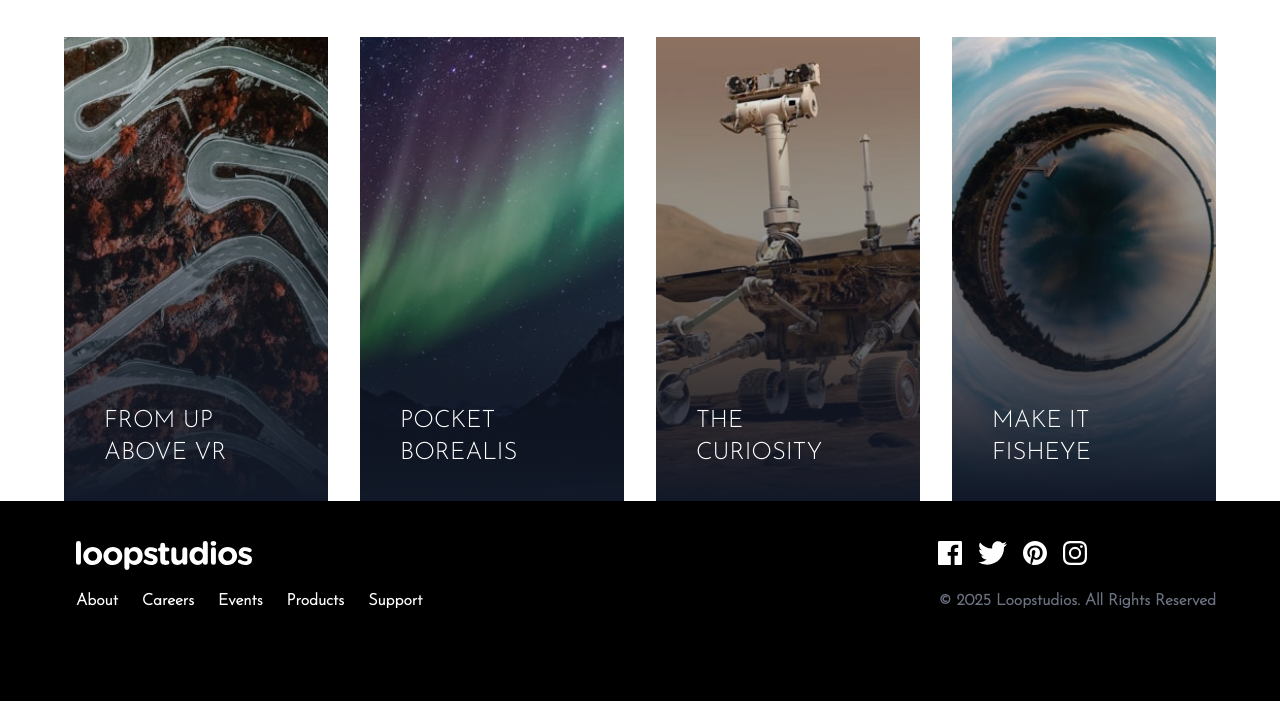
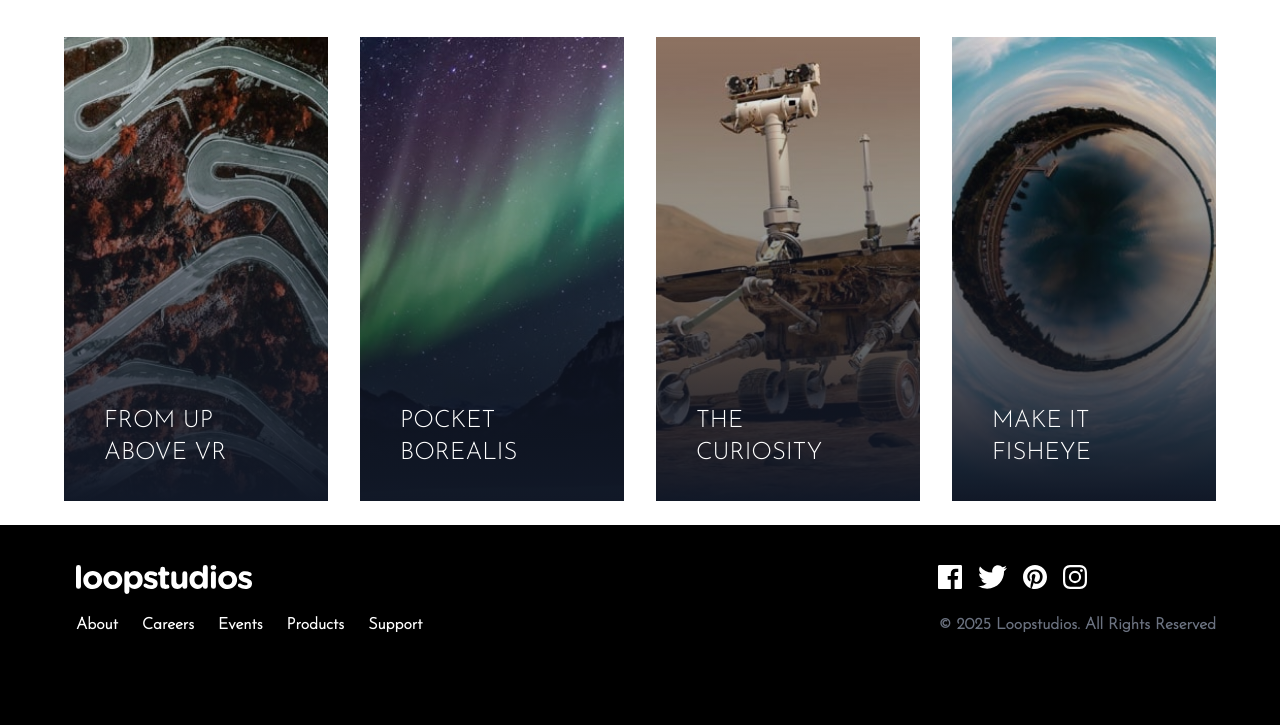
Before and after one commit to claudiu1987/Loopstudios-tailwind, a website: page index.html in a window 1280 px wide. Shown: the part 2067-2792 px from the top of the page. Before the commit the page ends 2768 px from the top, so only its background shows below. Drawn offline with Linux system fonts and the light colour scheme.

Commit message:
bug fixed

```diff
--- a/index.html
+++ b/index.html
@@ -291,7 +291,7 @@
         </div>
       </div>
     </section>
-    <footer class="bg-black">
+    <footer class="bg-black md: mt-6">
       <!-- Container -->
       <div class="container max-w-6xl py-10 mx-auto">
         <!-- Footer Flex Container -->
```
Also changed, not shown: css/style.css.
